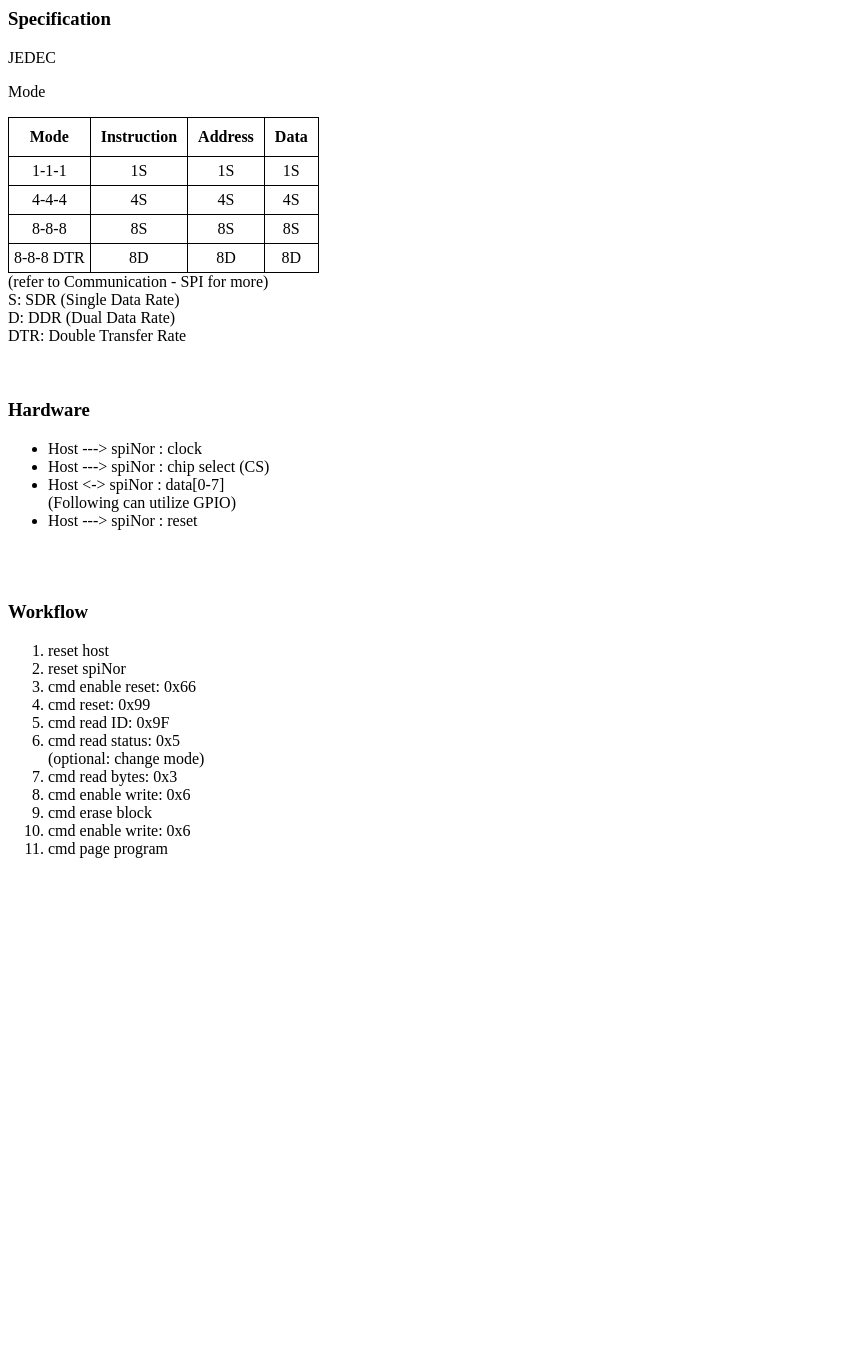
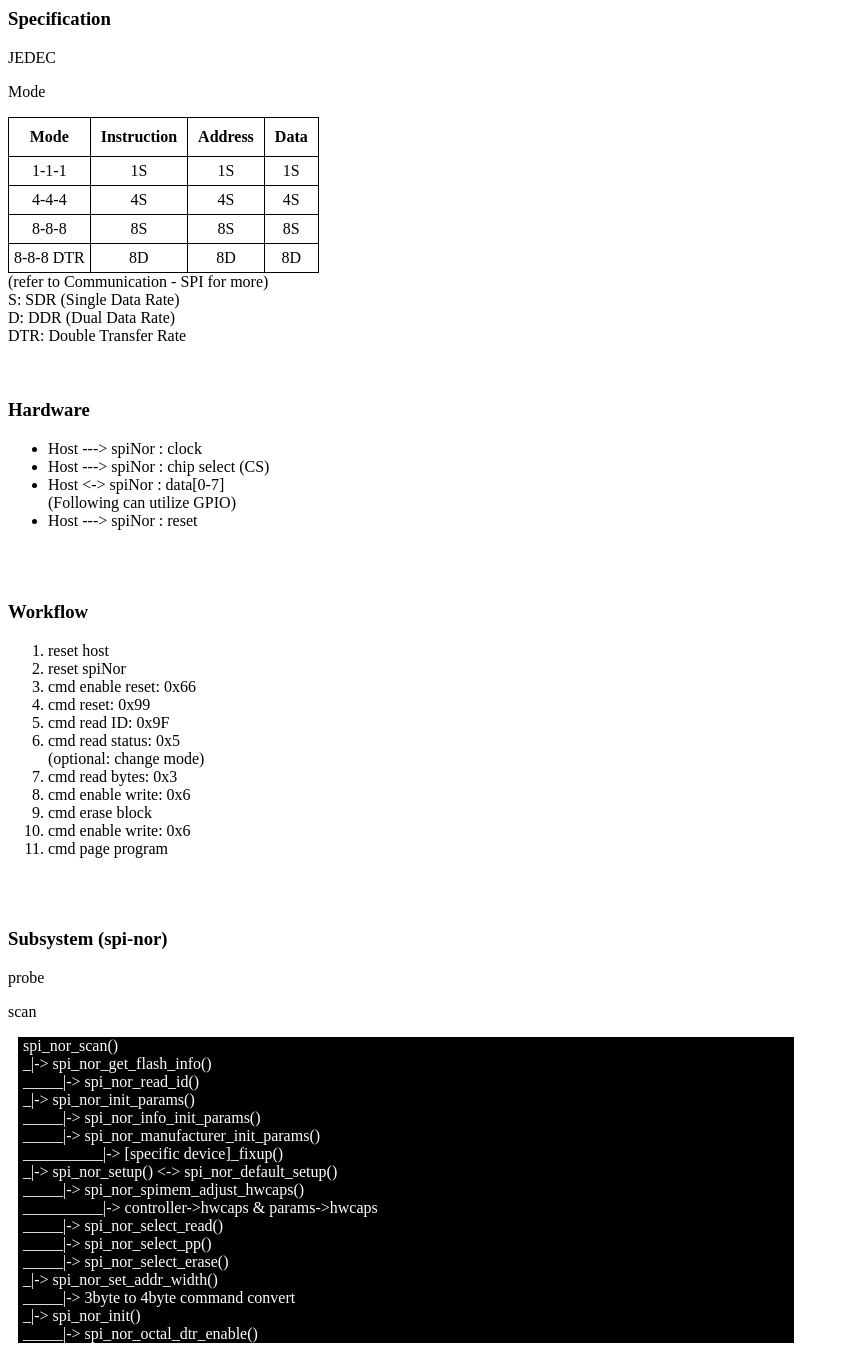
Before and after one commit to czarsir/sir, a Jekyll site: the page built from _posts/system/os/2025-09-23-k_spinor.html, in a window 1280 px wide. Shown: the whole page, without its empty margins (0-849 px from the left). Built offline with Jekyll 4.4.1, drawn with Linux system fonts in a browser that asks for light colours; before the commit the page ends 900 px from its top, so only the background shows below that.

Commit message:
[kernel] spi nor update

```diff
--- a/_posts/system/os/2025-09-23-k_spinor.html
+++ b/_posts/system/os/2025-09-23-k_spinor.html
@@ -74,3 +74,26 @@ layout: addins
 	<li>cmd enable write: 0x6</li>
 	<li>cmd page program</li>
 </ol>
+
+
+<br><br>
+<h3>Subsystem (spi-nor)</h3>
+<p>probe</p>
+<p>scan</p>
+<div class="cmd">spi_nor_scan()</div>
+<div class="cmd">_|-> spi_nor_get_flash_info()</div>
+<div class="cmd">_____|-> spi_nor_read_id()</div>
+<div class="cmd">_|-> spi_nor_init_params()</div>
+<div class="cmd">_____|-> spi_nor_info_init_params()</div>
+<div class="cmd">_____|-> spi_nor_manufacturer_init_params()</div>
+<div class="cmd">__________|-> [specific device]_fixup()</div>
+<div class="cmd">_|-> spi_nor_setup() <-> spi_nor_default_setup()</div>
+<div class="cmd">_____|-> spi_nor_spimem_adjust_hwcaps()</div>
+<div class="cmd">__________|-> controller->hwcaps & params->hwcaps</div>
+<div class="cmd">_____|-> spi_nor_select_read()</div>
+<div class="cmd">_____|-> spi_nor_select_pp()</div>
+<div class="cmd">_____|-> spi_nor_select_erase()</div>
+<div class="cmd">_|-> spi_nor_set_addr_width()</div>
+<div class="cmd">_____|-> 3byte to 4byte command convert</div>
+<div class="cmd">_|-> spi_nor_init()</div>
+<div class="cmd">_____|-> spi_nor_octal_dtr_enable()</div>
```
